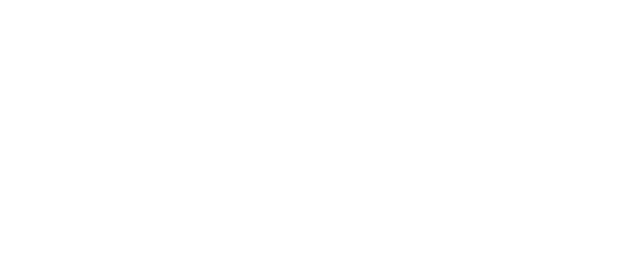
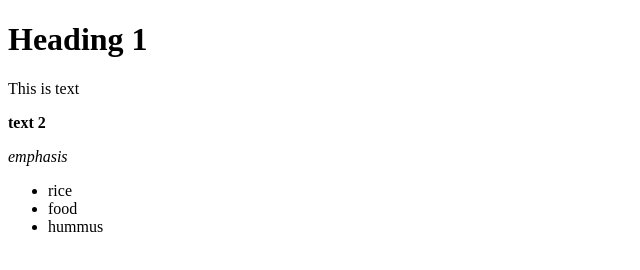
Before and after one commit to sizzlingsisig/git_test, a plain HTML site: page html-boilerplate/index.html in a window 1280 px wide. Shown: the whole page, without its empty margins (0-640 px from the left). Drawn offline with Linux system fonts and the light colour scheme.

Commit message:
paragraphs added to html-boilerplate

```diff
--- a/html-boilerplate/index.html
+++ b/html-boilerplate/index.html
@@ -3,9 +3,18 @@
     <head>
         <meta charset="UTF-8">
         <meta name="viewport" content="width=device-width, initial-scale=1.0">
-    <title>My first webpage</title>
+        <title>Document</title>
     </head>
     <body>
-
+    <!--I am a html comment-->
+        <h1>Heading 1</h1>
+        <p>This is text</p>
+        <p><strong>text 2</strong></p>
+        <p><em>emphasis</em></p>
+        <ul>
+            <li>rice</li>
+            <li>food</li>
+            <li>hummus</li>
+        </ul>
     </body>
 </html>
```
Lines whose indentation alone changed are shown as unchanged.
